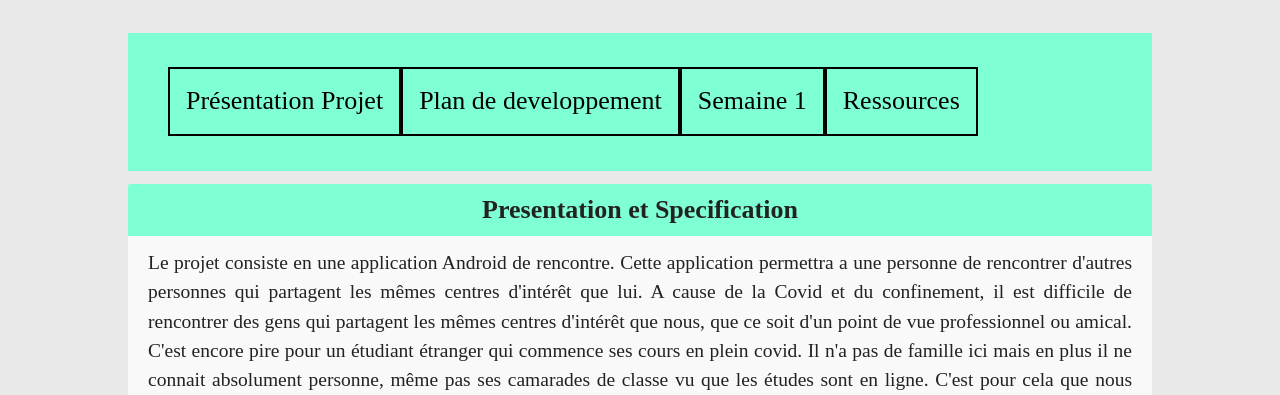
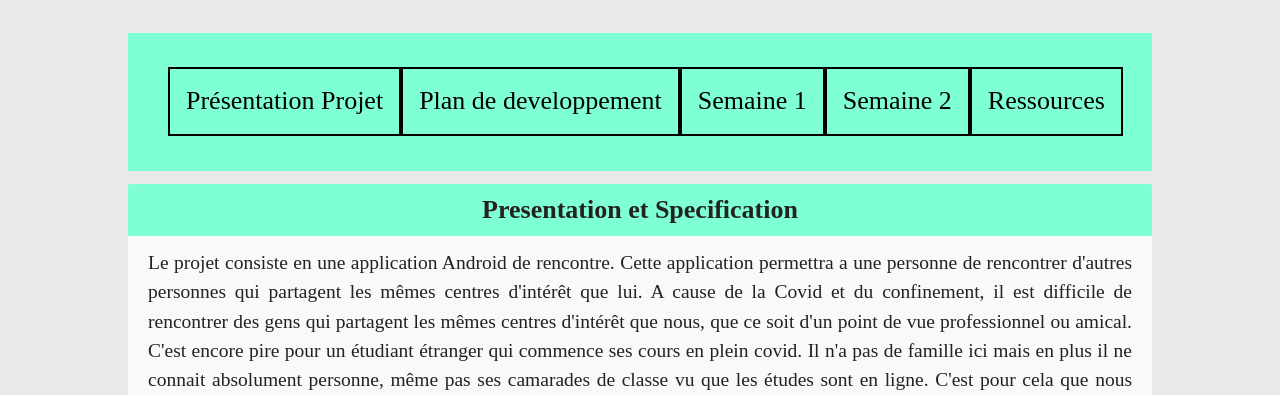
Before and after one commit to DaveDarley/site_web_IFT3150, a plain HTML site: page index.html in a window 1280 px wide. Shown: the part 385-780 px from the top of the page. Drawn offline with Linux system fonts and the light colour scheme.

Commit message:
Update index.html

```diff
--- a/index.html
+++ b/index.html
@@ -33,6 +33,7 @@
                     <li><h4> <a href="#presentation">Présentation Projet</a> </h4> </li>
                     <li><h4> <a href="#plan_et_dev">Plan de developpement</a> </h4> </li>
                     <li><h4> <a href="#week1">Semaine 1</a> </h4> </li>
+                    <li><h4> <a href="#week2">Semaine 2</a> </h4> </li>
                     <li><h4><a href="#ressources">Ressources</a></h4></li>
                 </ul>
 
```
